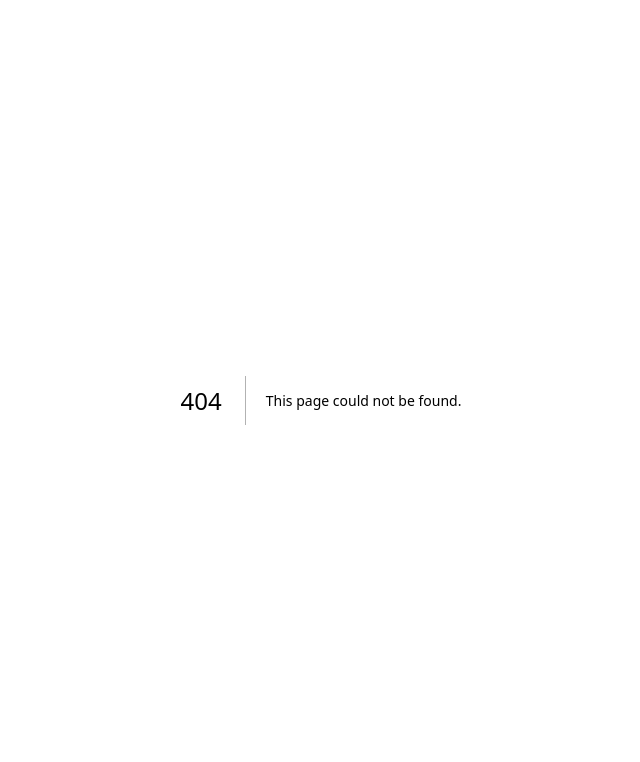
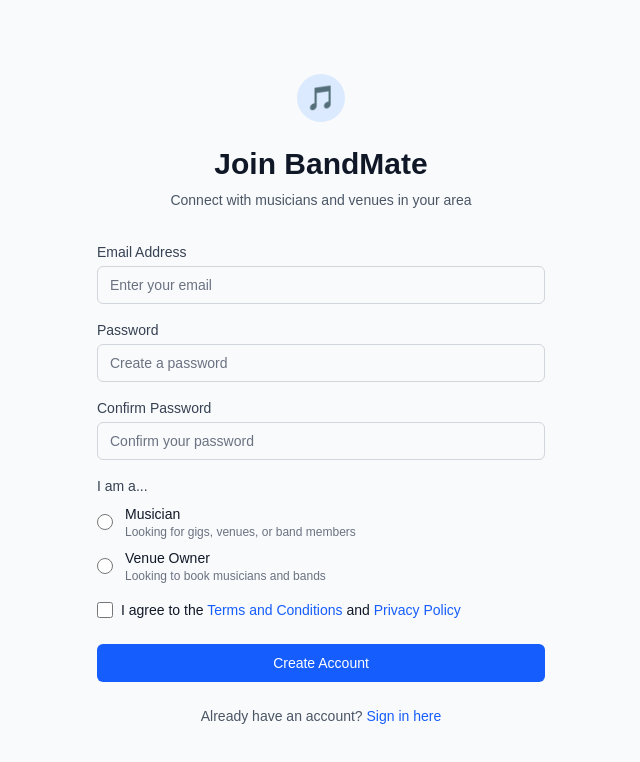
Before and after one commit to jahend412/bandmate, a Next.js app in the folder frontend/: page /register in a window 1280 px wide. Before the commit this address had no page. Shown: the top 762 px of the page, without its empty margins (319-959 px from the left). Built offline with nearby package versions, Linux system fonts and the light colour scheme.

Commit message:
Added Register page

```diff
--- /dev/null
+++ b/frontend/src/app/register/page.js
@@ -0,0 +1,5 @@
+import SignupForm from "@/components/auth/SignupForm";
+
+export default function Register() {
+  return <SignupForm />;
+}
```
Also changed, not shown: frontend/src/pages/signup.js (deleted).
